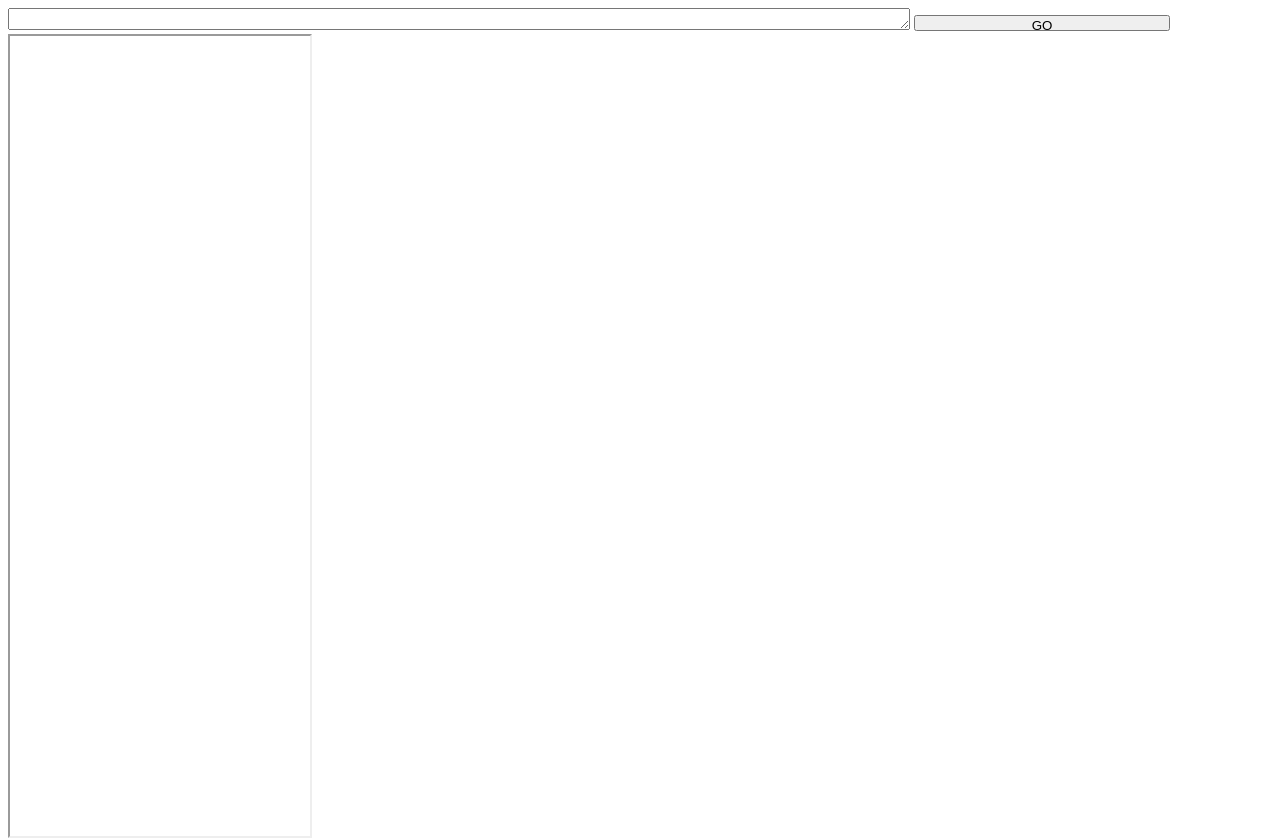
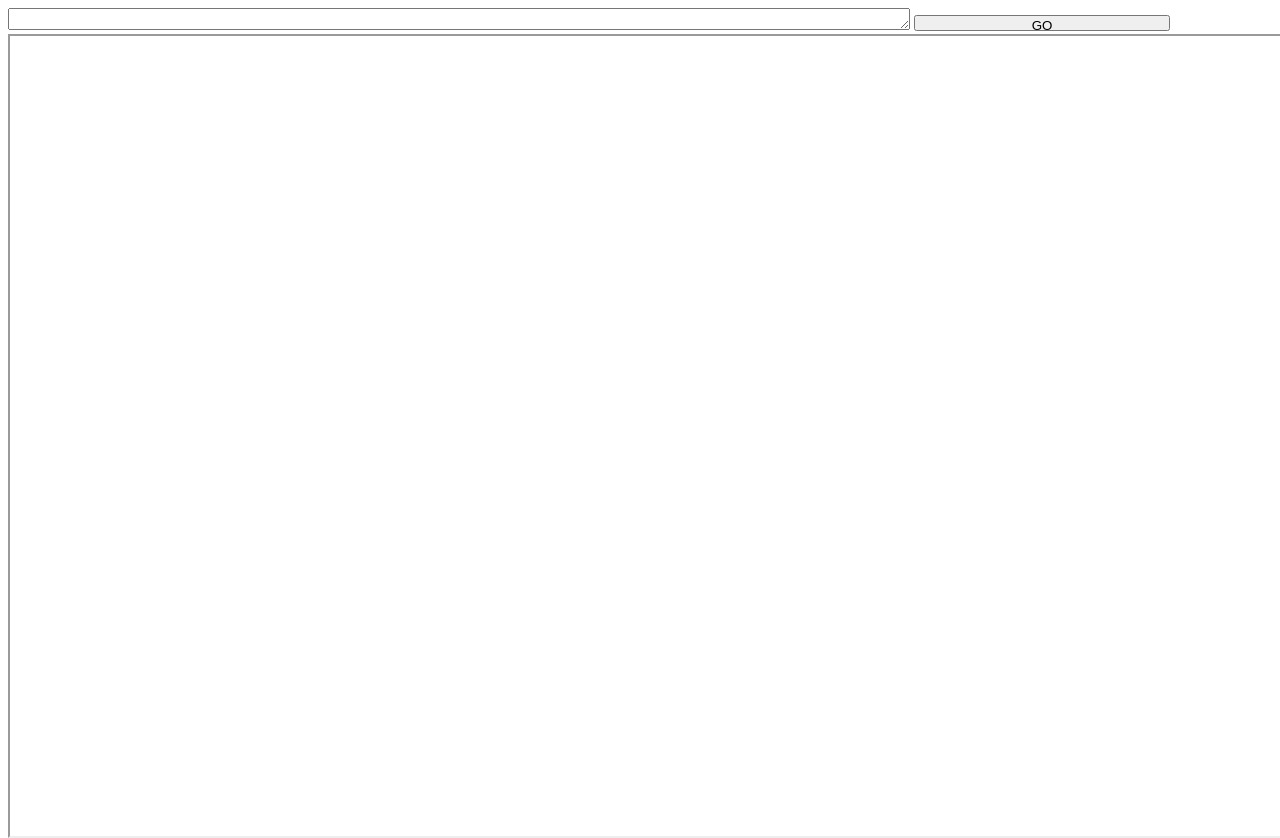
Before and after one commit to GlowingBlame/glowingblame.github.io, a plain HTML site: page index.htm in a window 1280 px wide. Drawn offline with Linux system fonts and the light colour scheme.

Commit message:
Update index.htm

```diff
--- a/index.htm
+++ b/index.htm
@@ -8,6 +8,6 @@ document.getElementById('browser').src=document.getElementById('url').value;
 </script>
 <textarea id="url" style="display:inline;width:70%;height:1rem;" rows="1" placehoder="URL"></textarea>
 <button id="go" style="display:inline;width:20%;height:1rem;" onclick="go()">GO</button>
-<iframe id="browser" style="display:block;height:100%;height:100%;"/>
+<iframe id="browser" style="display:block;width:100%;height:100%;"/>
 </body>
 </html>
```
